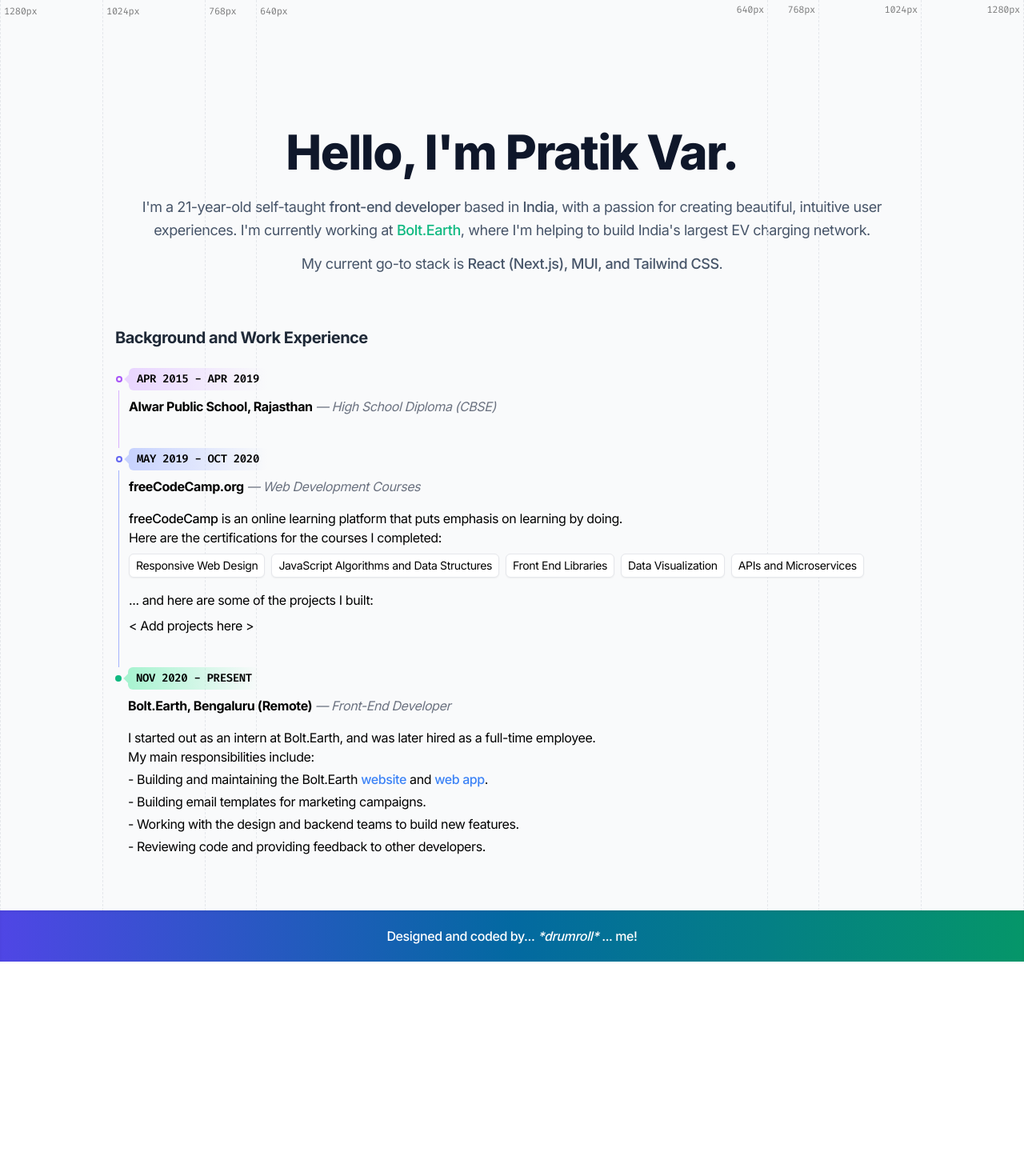
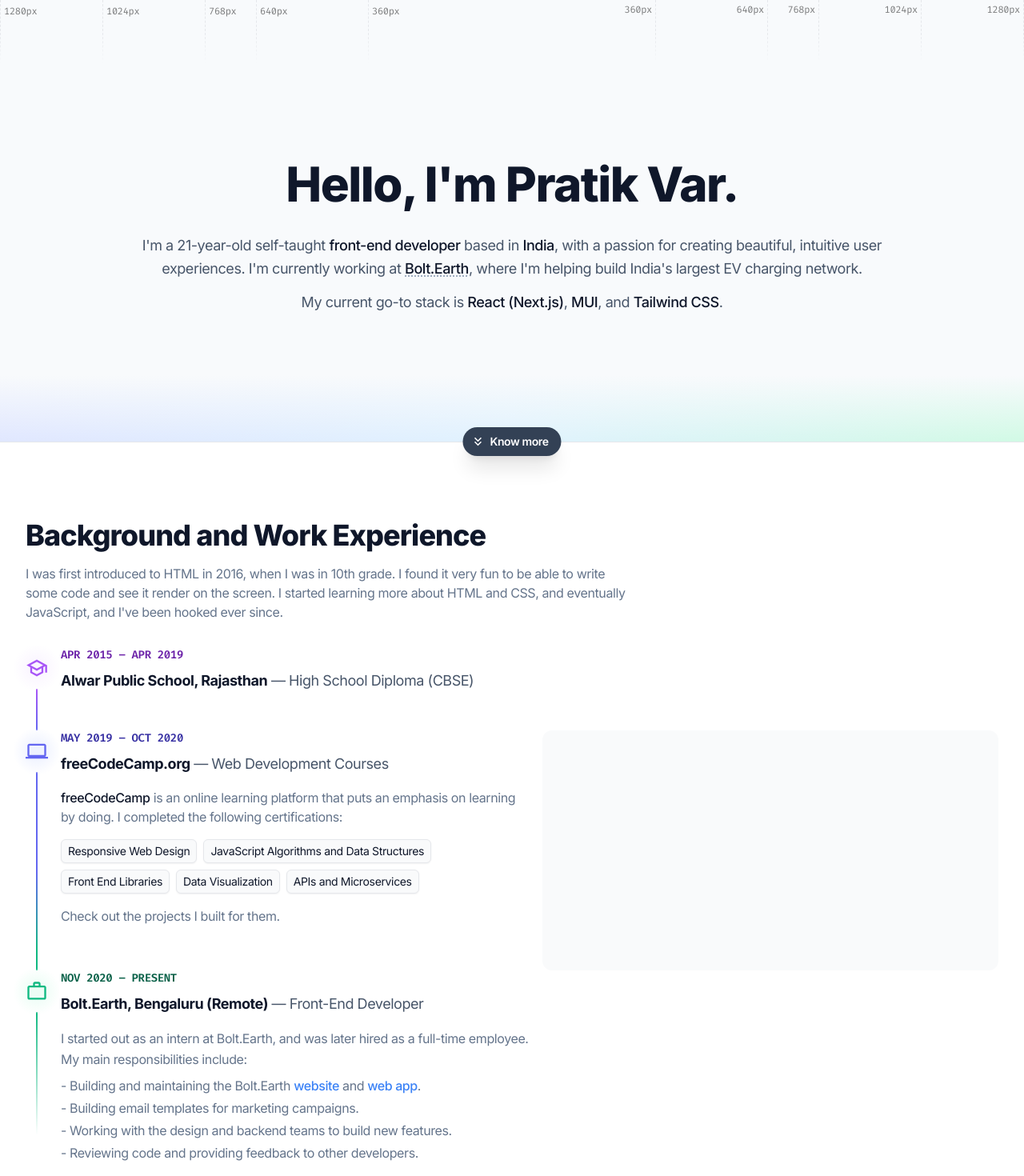
Before and after one commit to pratv1/pratv1.github.io, a Next.js app: page / in a window 1280 px wide. Shown: the top 1470 px of the page at 80% size. Before the commit the page ends 1202 px from the top, so only its background shows below. Built offline with nearby package versions, Linux system fonts and the light colour scheme.

Commit message:
Redesign hero section and experience timeline

```diff
--- a/app/layout.jsx
+++ b/app/layout.jsx
@@ -20,8 +20,8 @@
   return (
     <html lang="en">
       <body className={`${inter.variable} ${firaCode.variable} font-sans`}>
-        <main className="relative bg-gray-50">
-          <div className="pointer-events-none absolute left-1/2 top-0 z-0 flex h-full w-[1280px] -translate-x-1/2 justify-center">
+        <main className="relative overflow-hidden">
+          <div className="pointer-events-none absolute left-1/2 top-0 z-10 flex h-20 w-[1280px] -translate-x-1/2 justify-center">
             <div className="absolute h-full w-[1280px] border-x border-dashed">
               <span className="p-1 font-mono text-xs opacity-50">1280px</span>
               <span className="absolute right-0 p-1 font-mono text-xs opacity-50">
@@ -46,12 +46,13 @@
                 640px
               </span>
             </div>
-            {/* <div className="absolute h-full w-[360px] border-x border-dashed">
+            <div className="absolute h-full w-[360px] border-x border-dashed">
               <span className="p-1 font-mono text-xs opacity-50">360px</span>
               <span className="absolute right-0 p-1 font-mono text-xs opacity-50">
                 360px
               </span>
-            </div> */}
+            </div>
+            <div className="absolute h-full w-full bg-gradient-to-b from-transparent from-50% to-slate-50" />
           </div>
           {children}
         </main>
--- a/app/page.jsx
+++ b/app/page.jsx
@@ -3,68 +3,136 @@
 // Work Experience: Timeline of work experience
 // Projects: List of projects
 // Contact: Email, LinkedIn, Github, Resume
+"use client";
+
+import {
+  KeyboardDoubleArrowDown,
+  Laptop,
+  SchoolOutlined,
+  WorkOutline,
+} from "@mui/icons-material";
 
 const Home = () => {
   return (
     <>
-      <section>
-        <div className="container max-w-screen-lg py-8 text-center">
-          <h1 className="mt-32 text-6xl font-extrabold text-slate-900">
+      <section className="relative border-b bg-gradient-to-r from-indigo-100 via-sky-100 to-emerald-100">
+        <div className="absolute bottom-0 left-0 h-full w-full bg-gradient-to-t from-transparent to-slate-50 to-15%"></div>
+        <div className="container relative max-w-screen-lg py-40 text-center">
+          <h1 className="mt-10 text-4xl font-extrabold text-slate-900 sm:text-5xl lg:text-6xl">
             Hello, I'm Pratik Var.
           </h1>
-          <div className="mt-6 text-lg leading-relaxed text-slate-600">
+          <div className="mt-8 text-lg leading-relaxed text-slate-600">
             <p className="mb-3">
               I'm a 21-year-old self-taught{" "}
-              <b className="font-medium">front-end developer</b>{" "}
-              based in <b className="font-medium">India</b>, with
+              <b className="font-medium text-slate-900">front-end developer</b>{" "}
+              based in <b className="font-medium text-slate-900">India</b>, with
               a passion for creating beautiful, intuitive user experiences. I'm
               currently working at{" "}
               <a
                 href="https://bolt.earth/"
                 target="_blank"
                 rel="noopener noreferrer"
-                className="font-medium text-emerald-500 hover:text-emerald-600"
+                className="font-medium text-slate-900 underline decoration-slate-400 decoration-dotted underline-offset-2 hover:text-blue-600"
               >
                 Bolt.Earth
               </a>
-              , where I'm helping to build India's largest EV charging network.
+              , where I'm helping build India's largest EV charging network.
             </p>
             <p>
               My current go-to stack is{" "}
-              <b className="font-medium">
-                React (Next.js), MUI, and Tailwind CSS
-              </b>
-              .
+              <span className="font-medium text-slate-900">
+                React (Next.js)
+              </span>
+              , <span className="font-medium text-slate-900">MUI</span>, and{" "}
+              <span className="font-medium text-slate-900">Tailwind CSS</span>.
             </p>
           </div>
         </div>
+        <button
+          className="absolute bottom-0 left-1/2 z-20 flex -translate-x-1/2 translate-y-1/2 cursor-pointer items-center rounded-full bg-slate-700 px-4 py-2 text-sm font-semibold text-white shadow-xl transition-all hover:bg-slate-600 active:bg-slate-800"
+          onClick={() => {
+            const el = document.getElementById("background");
+            window.scrollTo({ top: el.offsetTop + 20, behavior: "smooth" });
+          }}
+        >
+          <KeyboardDoubleArrowDown
+            color="inherit"
+            sx={{ fontSize: 18, ml: -0.75, mr: 0.75 }}
+          />
+          Know more
+        </button>
+      </section>
 
-        <div className="container py-8">
-          <h3 className="mb-6 text-xl font-bold text-gray-800">
+      <section id="background" className="relative">
+        <div className="container absolute left-1/2 -translate-x-1/2 px-0">
+          {/* Insert branch line SVG here */}
+        </div>
+        <div className="container py-24">
+          <h3 className="mb-4 text-3xl font-extrabold text-slate-900 sm:text-4xl">
             Background and Work Experience
           </h3>
-          <div className="relative ml-1 border-l border-purple-300 pb-10 pl-3">
-            <span className="absolute left-0 top-0 flex h-[28px] w-2 -translate-x-1/2 items-center bg-gray-50">
-              <span className="h-2 w-full rounded-full border-2 border-purple-500" />
+          <p className="mb-8 max-w-3xl text-slate-500">
+            I was first introduced to HTML in 2016, when I was in 10th grade. I
+            found it very fun to be able to write some code and see it render on
+            the screen. I started learning more about HTML and CSS, and
+            eventually JavaScript, and I've been hooked ever since.
+          </p>
+
+          <div className="flex items-stretch space-x-4">
+            <div className="flex w-7 flex-col items-center">
+              <div className="relative my-3 text-purple-500">
+                <div
+                  className="absolute left-1/2 top-1/2 z-0 h-14 w-14 -translate-x-1/2 -translate-y-1/2"
+                  style={{
+                    background:
+                      "radial-gradient(rgb(250, 245, 255) 15%, transparent 75%)",
+                  }}
+                />
+                <SchoolOutlined
+                  color="inherit"
+                  sx={{ fontSize: 28 }}
+                  className="relative"
+                />
+              </div>
+              <div className="h-full w-[2px] rounded bg-gradient-to-b from-purple-500 to-indigo-500" />
+            </div>
+            <div className="pb-12">
+              <div className="mb-2 font-mono text-sm font-semibold text-purple-800">
+                APR 2015 – APR 2019
+              </div>
+              <div className="text-lg text-slate-900">
+                <b className="font-bold">Alwar Public School, Rajasthan</b>{" "}
+                <span className="text-slate-600">
+                  {" "}
+                  — High School Diploma (CBSE)
                 </span>
-            <h4 className="relative mb-2 w-fit rounded-md bg-gradient-to-r from-purple-200 to-transparent px-2.5 py-1 font-mono text-sm font-semibold uppercase ">
-              <span className="absolute left-0 top-1/2 h-2 w-2 -translate-x-[4px] -translate-y-1/2 rotate-45 bg-purple-200" />
-              Apr 2015 - Apr 2019
-            </h4>
-            <p>
-              <span className="font-bold">Alwar Public School, Rajasthan</span>
-              <i className="text-gray-500"> — High School Diploma (CBSE)</i>
-            </p>
               </div>
-          <div className="relative ml-1 border-l border-indigo-300 pb-10 pl-3">
-            <span className="absolute left-0 top-0 flex h-[28px] w-2 -translate-x-1/2 items-center bg-gray-50">
-              <span className="h-2 w-2 rounded-full border-2 border-indigo-500" />
-            </span>
-            <h4 className="relative mb-2 w-fit rounded-md bg-gradient-to-r from-indigo-200 to-transparent px-2.5 py-1 font-mono text-sm font-semibold uppercase">
-              <span className="absolute left-0 top-1/2 h-2 w-2 -translate-x-[4px] -translate-y-1/2 rotate-45 bg-indigo-200" />
-              May 2019 - Oct 2020
-            </h4>
-            <p className="mb-4">
+            </div>
+          </div>
+          <div className="flex items-stretch space-x-4">
+            <div className="flex w-7 flex-col items-center">
+              <div className="relative my-3 text-indigo-500">
+                <div
+                  className="absolute left-1/2 top-1/2 z-0 h-14 w-14 -translate-x-1/2 -translate-y-1/2"
+                  style={{
+                    background:
+                      "radial-gradient(rgb(238, 242, 255) 15%, transparent 75%)",
+                  }}
+                />
+                <Laptop
+                  color="inherit"
+                  sx={{ fontSize: 28 }}
+                  className="relative"
+                />
+              </div>
+              <div className="h-full w-[2px] rounded bg-gradient-to-b from-indigo-500 from-50% to-emerald-500 to-90%" />
+            </div>
+            <div className="grid gap-8 sm:grid-cols-2">
+              <div className="pb-12">
+                <div className="mb-2 font-mono text-sm font-semibold text-indigo-800">
+                  MAY 2019 – OCT 2020
+                </div>
+                <div className="mb-4 text-lg text-slate-900">
                   <a
                     href="https://freecodecamp.org"
                     target="_blank"
@@ -72,16 +140,19 @@
                     className="font-bold hover:text-blue-600"
                   >
                     freeCodeCamp.org
-              </a>
-              <i className="text-gray-500"> — Web Development Courses</i>
+                  </a>{" "}
+                  <span className="text-slate-600">
+                    {" "}
+                    — Web Development Courses
+                  </span>
+                </div>
+                <div className="text-slate-500">
+                  <p className="mb-4">
+                    <b className="font-medium text-slate-900">freeCodeCamp</b>{" "}
+                    is an online learning platform that puts an emphasis on
+                    learning by doing. I completed the following certifications:
                   </p>
-            <p>
-              <b className="font-medium">freeCodeCamp</b> is an online learning
-              platform that puts emphasis on learning by doing.
-              <br />
-              Here are the certifications for the courses I completed:
-            </p>
-            <div className="my-2 flex flex-wrap items-center">
+                  <div className="mb-2 flex flex-wrap items-center">
                     {[
                       {
                         name: "Responsive Web Design",
@@ -106,7 +177,7 @@
                     ].map((el, i) => (
                       <a
                         key={i}
-                  className="mb-2 mr-2 rounded-md border bg-white px-2 py-1 text-sm shadow-sm transition-all hover:border-gray-400 hover:shadow-md"
+                        className="mb-2 mr-2 rounded-md border bg-gray-50 px-2 py-1 text-sm text-slate-900 shadow-sm transition-all hover:border-indigo-400 hover:bg-indigo-50 hover:shadow-md"
                         href={el.link}
                         target="_blank"
                         rel="noopener noreferrer"
@@ -116,29 +187,47 @@
                     ))}
                   </div>
                   <p className="mb-2">
-              ... and here are some of the projects I built:
+                    Check out the projects I built for them.
                   </p>
-            <div>{"< Add projects here >"}</div>
                 </div>
-          <div className="relative ml-1 pb-8 pl-3">
-            <span className="absolute left-0 top-0 flex h-[28px] w-2 -translate-x-1/2 items-center bg-gray-50">
-              <span className="h-2 w-2 rounded-full bg-emerald-500" />
-            </span>
-            <h4 className="relative mb-2 w-fit rounded-md bg-gradient-to-r from-emerald-200 to-transparent px-2.5 py-1 font-mono text-sm font-semibold uppercase">
-              <span className="absolute left-0 top-1/2 h-2 w-2 -translate-x-[4px] -translate-y-1/2 rotate-45 bg-emerald-200" />
-              Nov 2020 - Present
-            </h4>
-            <p className="mb-4">
-              <span className="font-bold">Bolt.Earth, Bengaluru (Remote)</span>
-              <i className="text-gray-500"> — Front-End Developer</i>
-            </p>
-            <p>
-              I started out as an intern at Bolt.Earth, and was later hired as a
-              full-time employee.
+              </div>
+              <div className="h-full w-full rounded-xl bg-gray-50"></div>
+            </div>
+          </div>
+          <div className="flex items-stretch space-x-4">
+            <div className="flex w-7 flex-col items-center">
+              <div className="relative my-3 text-emerald-500">
+                <div
+                  className="absolute left-1/2 top-1/2 z-0 h-14 w-14 -translate-x-1/2 -translate-y-1/2"
+                  style={{
+                    background:
+                      "radial-gradient(rgb(236, 253, 245) 15%, transparent 75%)",
+                  }}
+                />
+                <WorkOutline
+                  color="inherit"
+                  className="relative"
+                  sx={{ fontSize: 28 }}
+                />
+              </div>
+              <div className="h-full w-[2px] rounded-full bg-gradient-to-b from-emerald-500 to-transparent to-80%" />
+            </div>
+            <div>
+              <div className="mb-2 font-mono text-sm font-semibold text-emerald-800">
+                NOV 2020 – PRESENT
+              </div>
+              <div className="mb-4 text-lg text-slate-900">
+                <b className="font-bold">Bolt.Earth, Bengaluru (Remote)</b>{" "}
+                <span className="text-slate-600"> — Front-End Developer</span>
+              </div>
+              <div className="text-slate-500">
+                <p className="leading-relaxed">
+                  I started out as an intern at Bolt.Earth, and was later hired
+                  as a full-time employee.
                   <br />
                   My main responsibilities include:
                 </p>
-            <ul className="mt-1 list-inside">
+                <ul className="mt-2 list-inside">
                   <li className="mb-1">
                     - Building and maintaining the Bolt.Earth{" "}
                     <a
@@ -173,6 +262,8 @@
                 </ul>
               </div>
             </div>
+          </div>
+        </div>
       </section>
       {/* <section>
         <div className="container py-8"></div>
--- a/package.json
+++ b/package.json
@@ -9,6 +9,10 @@
     "lint": "next lint"
   },
   "dependencies": {
+    "@emotion/react": "^11.11.1",
+    "@emotion/styled": "^11.11.0",
+    "@mui/icons-material": "^5.14.7",
+    "@mui/material": "^5.14.7",
     "autoprefixer": "10.4.15",
     "clsx": "^2.0.0",
     "eslint": "8.48.0",
--- a/tailwind.config.js
+++ b/tailwind.config.js
@@ -15,15 +15,15 @@
     container: {
       padding: {
         DEFAULT: "1rem",
-        // sm: "1.5rem",
-        // md: "2rem",
+        sm: "1.5rem",
+        md: "2rem",
       },
       center: true,
       screens: {
         sm: "640px",
         md: "768px",
         lg: "1024px",
-        // xl: "1280px",
+        xl: "1280px",
       },
     },
     screens: {
```
Also changed, not shown: 1 other file (tests, documents, lock files or other folders). Lines whose indentation alone changed are shown as unchanged.
